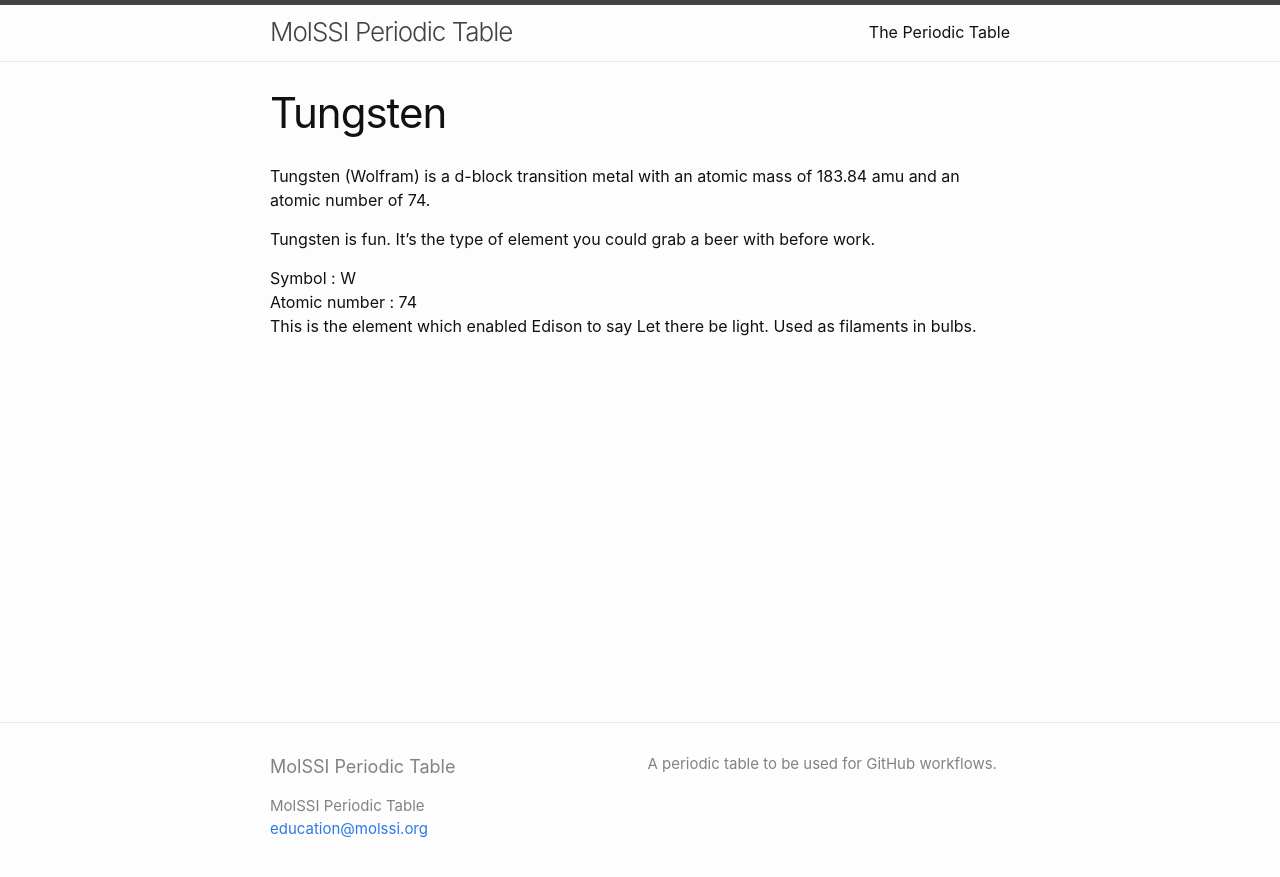
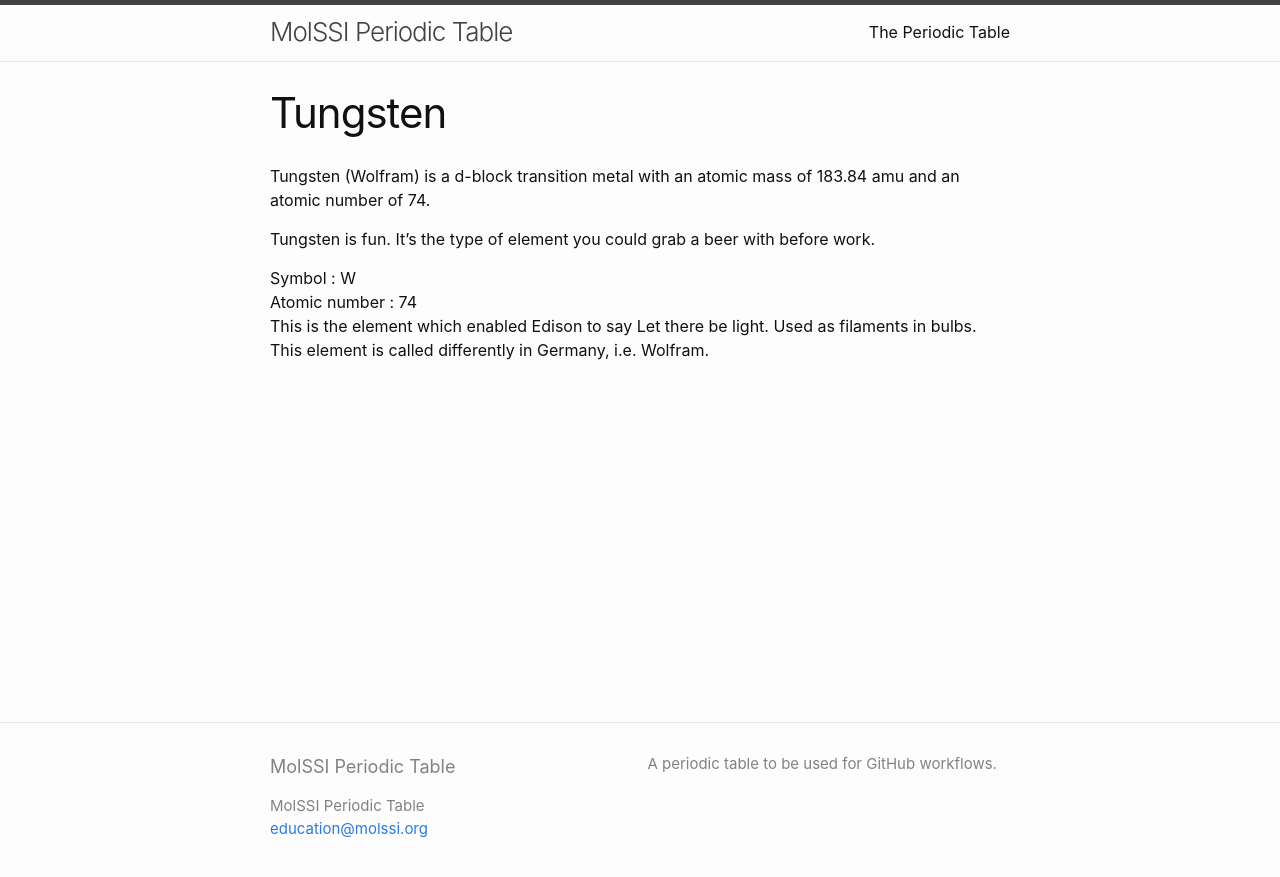
Before and after one commit to MolSSI-Education/periodic-table, a Jekyll site: the page built from elements/tungsten.md, in a window 1280 px wide. Shown: the top 877 px of the page. Built offline with Jekyll 4.4.1, drawn with Linux system fonts in a browser that asks for light colours.

Commit message:
Add detail on tungsten

```diff
--- a/elements/tungsten.md
+++ b/elements/tungsten.md
@@ -10,3 +10,4 @@ Tungsten is fun. It's the type of element you could grab a beer with before work
 Symbol : W
 Atomic number : 74
 This is the element which enabled Edison to say Let there be light. Used as filaments in bulbs.
+This element is called differently in Germany, i.e. Wolfram.
```
